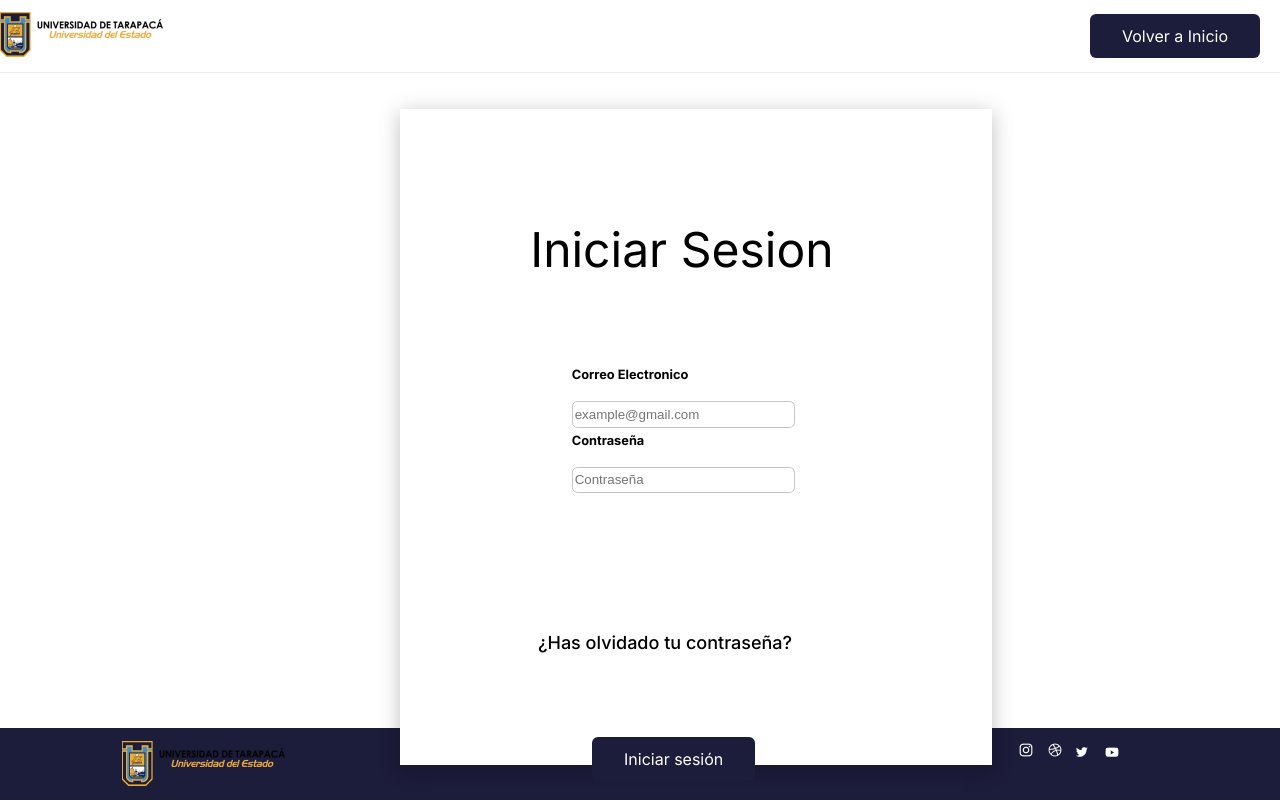
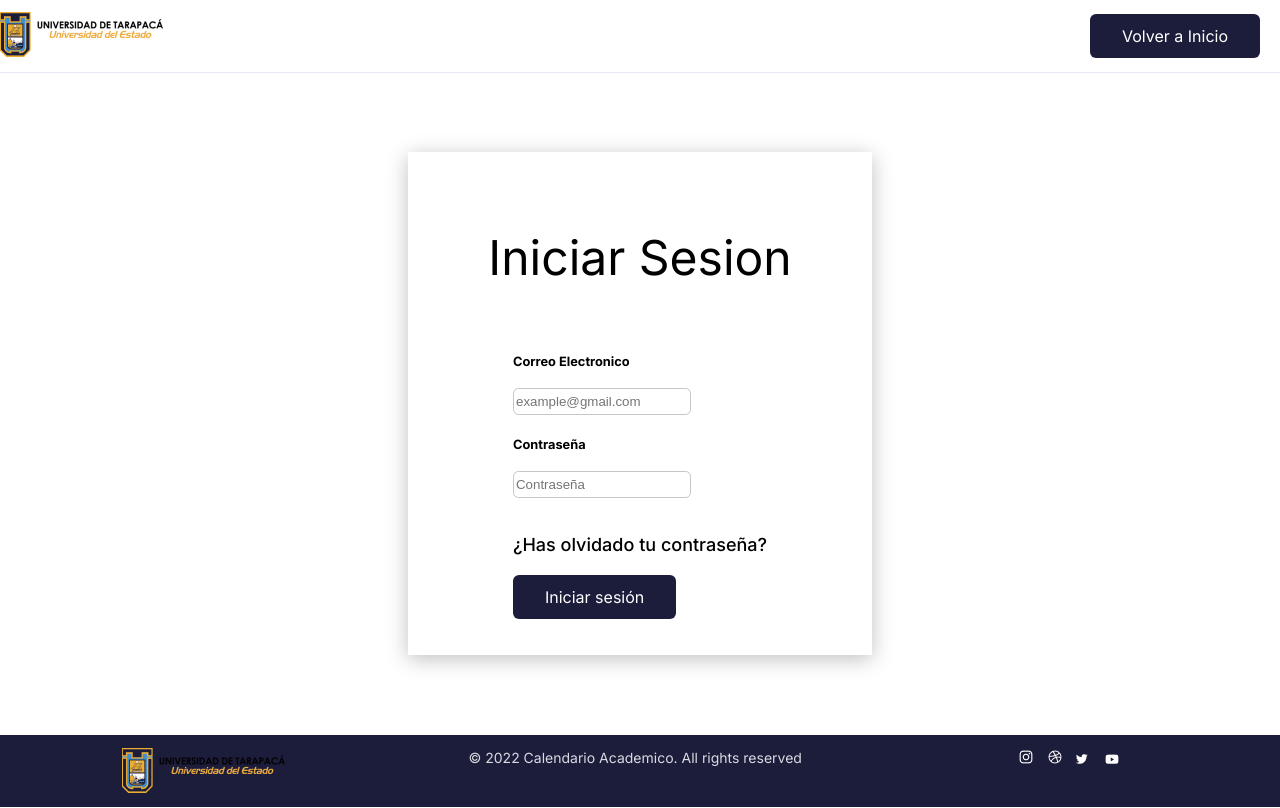
Before and after one commit to PaltaFarmer/PaltaFarmer.github.io, a plain HTML site: page iniciosesion.html in a window 1280 px wide. Drawn offline with Linux system fonts and the light colour scheme.

Commit message:
Iniciar Sesion

```diff
--- a/styleInicioSesion.css
+++ b/styleInicioSesion.css
@@ -7,31 +7,14 @@ body {
   font-family: "Inter", sans-serif;
   display: flex;
   flex-direction: column;
+  align-content: space-between;
   height: 100vh;
-}
-
-.IniciarSesion {
-  color: #ffffff;
-  text-decoration: none;
-  font-size: 16px;
-  background: #1c1c3b;
-  border-radius: 6px;
-  padding: 12px 32px;
-
-  position: relative;
-  top: 40em;
-  left: 12em;
 }
 
 /*Navegacion*/
 .nav-container {
-  /* Default / White */
-
   background: #ffffff;
-  /* Navbar Shadow */
-
   box-shadow: 0px 1px 0px #e5e9f2;
-
   height: 72px;
 }
 
@@ -58,8 +41,6 @@ nav ul {
 }
 .nav-items li a {
   color: #18191f;
-  font-family: "Inter";
-  font-style: normal;
   font-weight: 500;
   font-size: 14px;
   line-height: 20px;
@@ -134,30 +115,38 @@ footer {
 /* Iniciar sesion*/
 
 .LogIn-container {
-  position: relative;
-  width: 37em;
-  height: 48.125em;
-  left: 25em;
-  top: 2.3em;
+  width: auto;
+  margin: 5em auto;
+  left: 50%;
+  padding: 5em;
+  display: flex;
+  flex-direction: column;
+  align-items: center;
 
   background: #ffffff;
   box-shadow: 0px 4px 20px rgba(0, 0, 0, 0.25);
 }
 
+.IniciarSesion {
+  color: #ffffff;
+  text-decoration: none;
+  font-size: 16px;
+  background: #1c1c3b;
+  border-radius: 6px;
+  padding: 12px 32px;
+  margin-top: 2em;
+  position: relative;
+  top: 2em;
+  align-items: center;
+}
+
 h1 {
-  /* Iniciar Sesión */
-
-  position: absolute;
-  width: 57%;
-  height: 19%;
-  left: 22%;
-  top: 12%;
-
   font-family: "Inter";
   font-style: normal;
   font-weight: 400;
   font-size: 3em;
   line-height: 1.09em;
+  margin-bottom: 1em;
   display: flex;
   align-items: center;
   text-align: center;
@@ -166,11 +155,6 @@ h1 {
 }
 
 .Correo {
-  position: absolute;
-  width: 54%;
-  height: 13%;
-  left: 29%;
-  top: 36%;
   line-height: 3.5em;
 }
 
@@ -189,12 +173,6 @@ h1 {
 }
 
 .Contraseña {
-  position: absolute;
-
-  width: 54%;
-  height: 13%;
-  left: 29%;
-  top: 46%;
   line-height: 3.5em;
 }
 
@@ -213,12 +191,7 @@ h1 {
 }
 
 .Password-Recovery {
-  position: absolute;
-  width: 329px;
-  height: 38px;
-  left: 138px;
-  top: 515px;
-
+  margin-top: 2em;
   font-style: normal;
   font-weight: 500;
   font-size: 18px;
```
